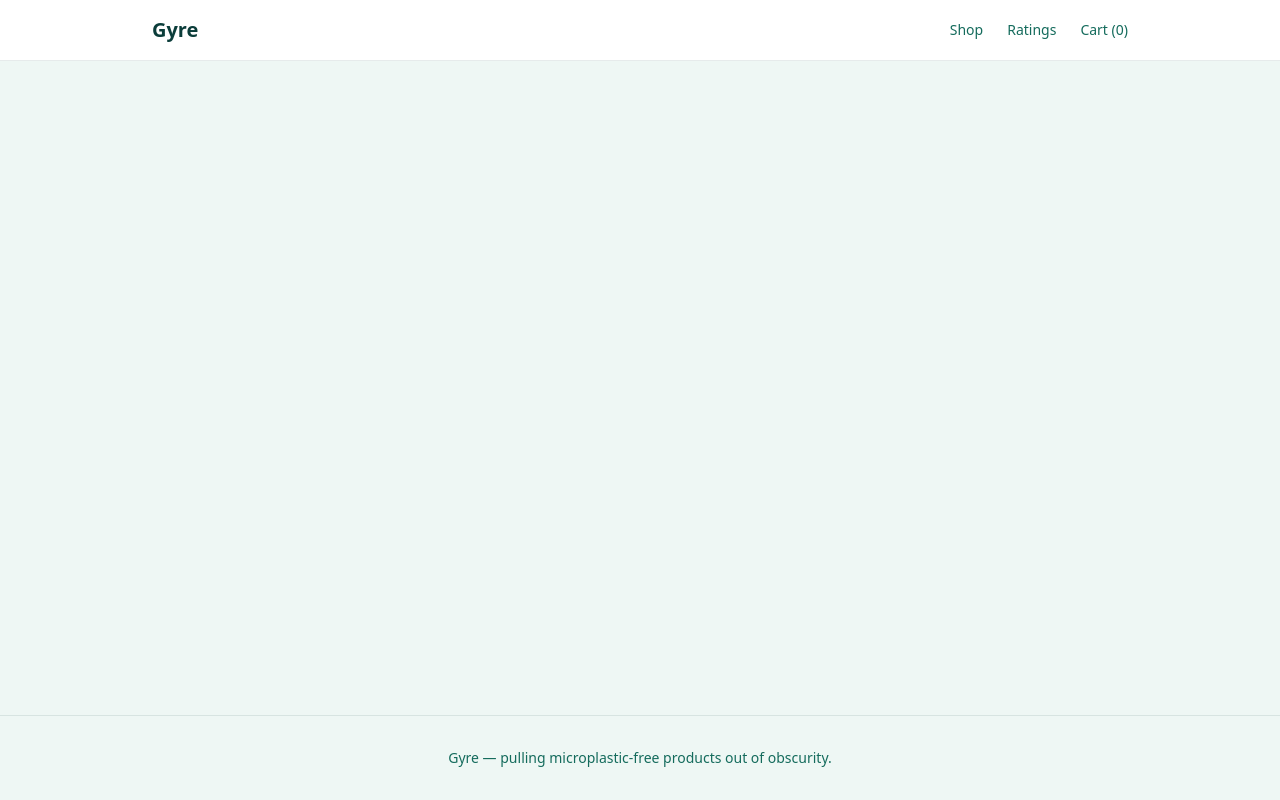
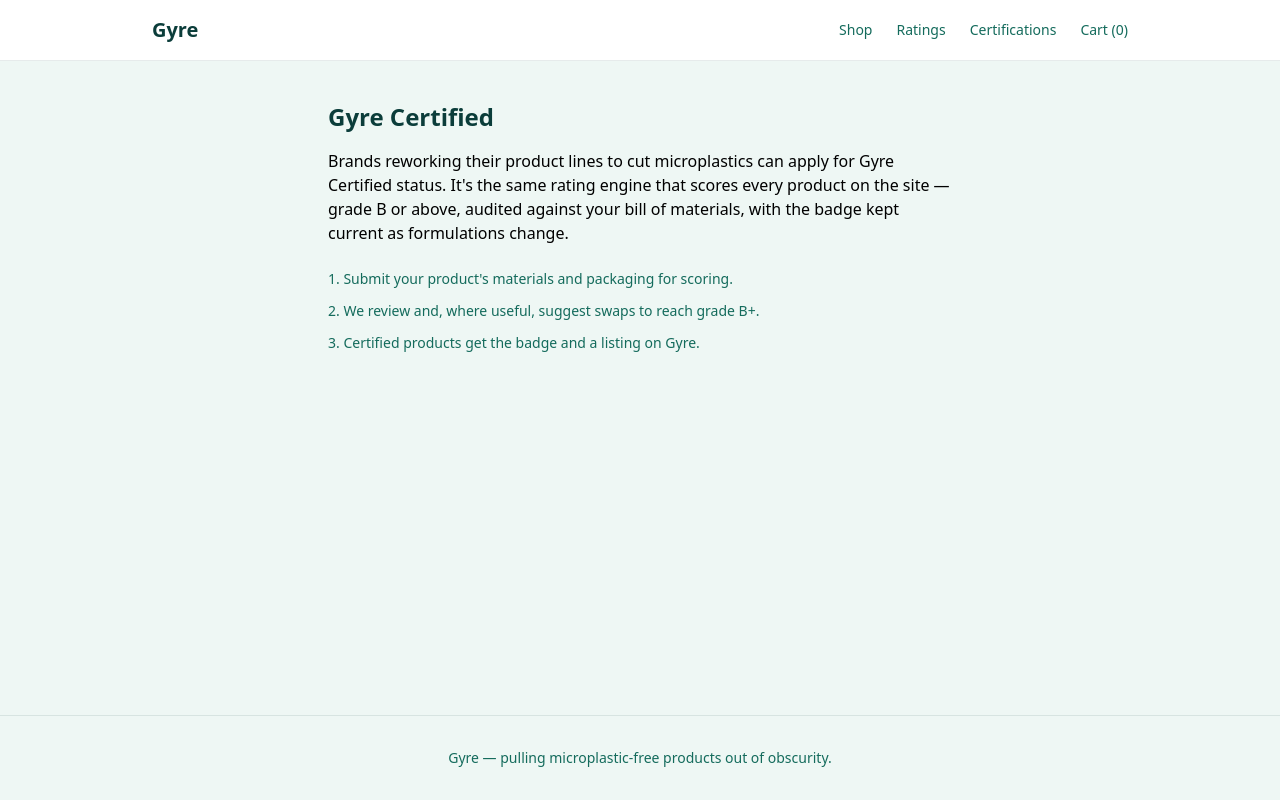
Before and after one commit to navingamage/gyre, a React (Vite) app: page /certifications in a window 1280 px wide. Built offline with nearby package versions, Linux system fonts and the light colour scheme; the HTML template or start-up script is replaced by a standard one.

Commit message:
feat: Gyre Certified page for brand certification program

```diff
--- a/src/App.tsx
+++ b/src/App.tsx
@@ -8,6 +8,7 @@
 import Checkout from "./pages/Checkout";
 import Blog from "./pages/Blog";
 import BlogPost from "./pages/BlogPost";
+import Certifications from "./pages/Certifications";
 
 export default function App() {
   return (
@@ -23,6 +24,7 @@
               <Route path="/checkout" element={<Checkout />} />
               <Route path="/blog" element={<Blog />} />
               <Route path="/blog/:slug" element={<BlogPost />} />
+              <Route path="/certifications" element={<Certifications />} />
             </Routes>
           </div>
           <Footer />
--- a/src/components/Nav.tsx
+++ b/src/components/Nav.tsx
@@ -14,6 +14,7 @@
         <nav className="flex gap-6 text-sm text-kelp items-center">
           <Link to="/">Shop</Link>
           <Link to="/blog">Ratings</Link>
+          <Link to="/certifications">Certifications</Link>
           <Link to="/cart">Cart ({itemCount})</Link>
         </nav>
       </div>
--- /dev/null
+++ b/src/pages/Certifications.tsx
@@ -0,0 +1,18 @@
+export default function Certifications() {
+  return (
+    <div className="max-w-2xl mx-auto px-6 py-10">
+      <h1 className="text-2xl font-bold text-deep">Gyre Certified</h1>
+      <p className="mt-4">
+        Brands reworking their product lines to cut microplastics can apply for
+        Gyre Certified status. It's the same rating engine that scores every
+        product on the site — grade B or above, audited against your bill of
+        materials, with the badge kept current as formulations change.
+      </p>
+      <ol className="mt-6 space-y-3 text-sm text-kelp list-decimal list-inside">
+        <li>Submit your product's materials and packaging for scoring.</li>
+        <li>We review and, where useful, suggest swaps to reach grade B+.</li>
+        <li>Certified products get the badge and a listing on Gyre.</li>
+      </ol>
+    </div>
+  );
+}
```
